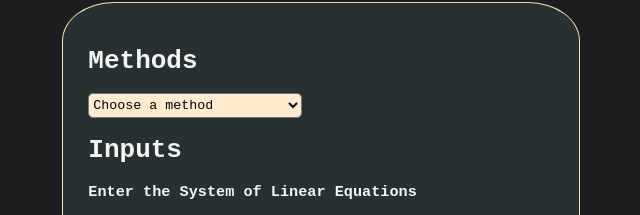
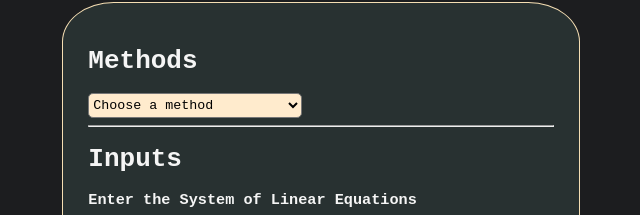
Before and after one commit to MohamedAbdo37/NumercalProject, a Vue app: page / in a window 1280 px wide. Shown: the part 66-281 px from the top of the page, without its empty margins (319-959 px from the left). Built offline with nearby package versions, Linux system fonts and the light colour scheme.

Commit message:
adding a line after each section

```diff
--- a/src/App.vue
+++ b/src/App.vue
@@ -2,6 +2,7 @@
 
   <form class="canvas" action="">
     <Method @methodChosen = "this.methodChosen = $event"></Method>
+    <hr>
     <Inputs></Inputs>
     <Parameters :methodChosen=methodChosen></Parameters>
     <input type="submit" value="Solve"/>
--- a/src/components/Parameters.vue
+++ b/src/components/Parameters.vue
@@ -1,4 +1,5 @@
 <template>
+    <hr v-if="this.methodChosen!='G' && this.methodChosen!='GJ' && this.methodChosen!=null">
     <h1 v-if="this.methodChosen!='G' && this.methodChosen!='GJ' && this.methodChosen!=null">
         Parameters
     </h1>
@@ -30,6 +31,7 @@
             <option value="ARE">Absolute Relative Error</option>
         </select>
     </div>
+
     </template>
     <script>
     export default {
```
